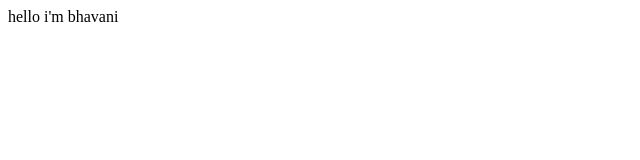
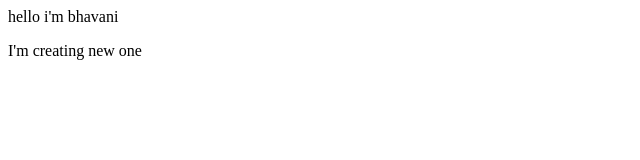
Before and after one commit to Bhavani1384/localrepo, a plain HTML site: page index.html in a window 1280 px wide. Shown: the whole page, without its empty margins (0-640 px from the left). Drawn offline with Linux system fonts and the light colour scheme.

Commit message:
added new feature

```diff
--- a/index.html
+++ b/index.html
@@ -1 +1,2 @@
 <p>hello i'm bhavani</p>
+<p>I'm creating new one</p>
```
